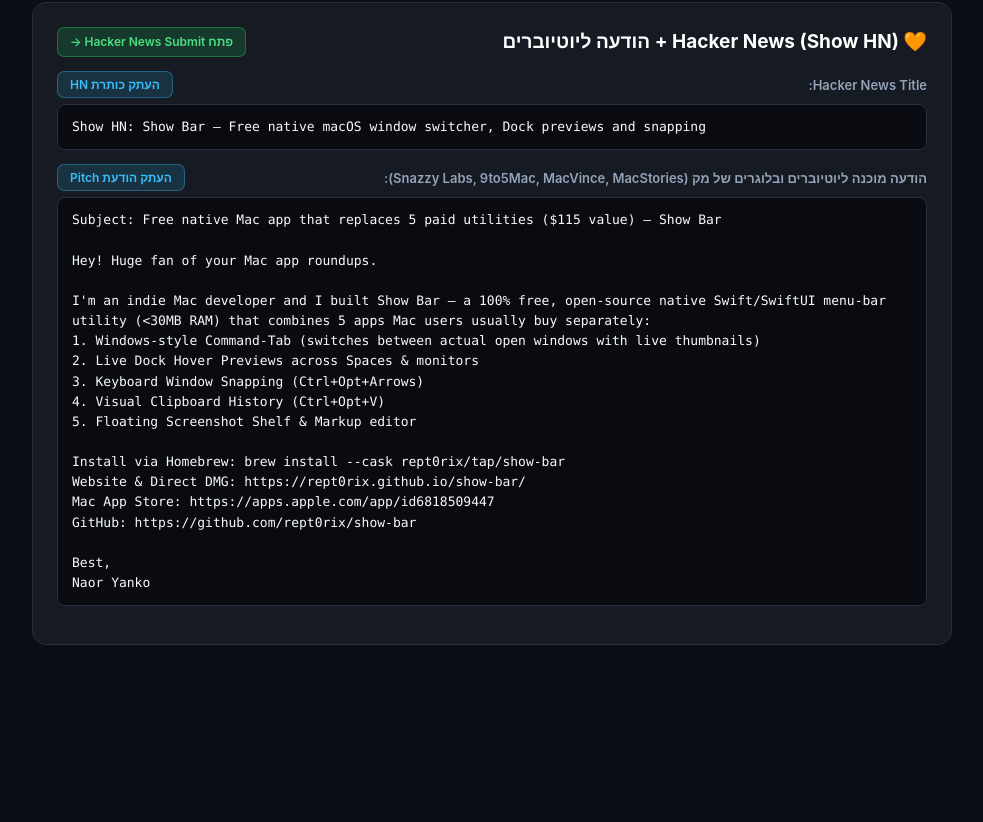
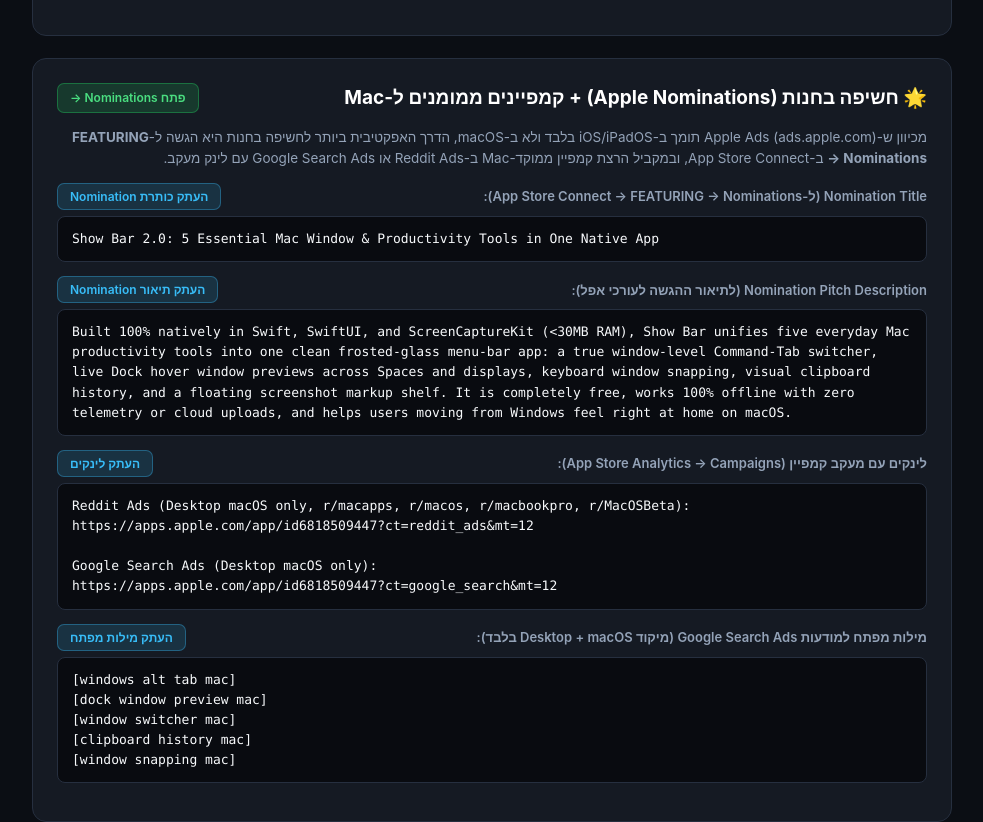
Before and after one commit to rept0rix/show-bar, a plain HTML site: page site/launch-kit.html in a window 1280 px wide. Shown: the part 2446-3268 px from the top of the page, without its empty margins (148-1131 px from the left). Before the commit the page ends 3149 px from the top, so only its background shows below. Drawn offline with Linux system fonts and the light colour scheme.

Commit message:
Update Mac App Store links, ASO metadata, and launch kit

```diff
--- a/site/launch-kit.html
+++ b/site/launch-kit.html
@@ -142,6 +142,9 @@ Would love to hear your feedback or feature requests!</pre>
         <span>🍎 App Store Connect — שדות ASO לקפיצה בחשיפות</span>
         <a class="btn btn-green" href="https://appstoreconnect.apple.com/apps/6818509447/distribution" target="_blank">פתח App Store Connect &rarr;</a>
       </h2>
+      <p style="font-size: 13.5px; color: var(--muted); margin-bottom: 14px;">
+        <strong>חשוב:</strong> את <strong>Promotional Text</strong> אפשר לעדכן מיד גם כשהגרסה הנוכחית במצב <code>Ready for Distribution</code>. כדי לערוך את <strong>Name</strong>, <strong>Subtitle</strong> ו-<strong>Keywords</strong>, יש ללחוץ על סימן ה-<code>(+)</code> הכחול ליד <code>macOS App</code> וליצור גרסה חדשה (<code>2.0.4</code>), כי אפל נועלת שדות אלו בגרסה שכבר אושרה.
+      </p>
       <div class="field">
         <div class="field-header">
           <span>Name (30/30 תווים):</span>
@@ -169,6 +172,53 @@ Would love to hear your feedback or feature requests!</pre>
           <button class="btn" onclick="copyId('asoPromo', this)">העתק Promotional Text</button>
         </div>
         <div class="copy-box" id="asoPromo">5 Mac utilities in 1 free native app: Windows-style Command-Tab window switcher, live Dock hover previews, window snapping, clipboard history &amp; screenshot shelf.</div>
+      </div>
+    </div>
+
+    <!-- Section 4.5: Apple Featuring Nominations & Paid Campaign Setup -->
+    <div class="card">
+      <h2>
+        <span>🌟 חשיפה בחנות (Apple Nominations) + קמפיינים ממומנים ל-Mac</span>
+        <a class="btn btn-green" href="https://appstoreconnect.apple.com/apps/6818509447/distribution/nominations" target="_blank">פתח Nominations &rarr;</a>
+      </h2>
+      <p style="font-size: 13.5px; color: var(--muted); margin-bottom: 14px;">
+        מכיוון ש-Apple Ads (<code>ads.apple.com</code>) תומך ב-iOS/iPadOS בלבד ולא ב-macOS, הדרך האפקטיבית ביותר לחשיפה בחנות היא הגשה ל-<strong>FEATURING &rarr; Nominations</strong> ב-App Store Connect, ובמקביל הרצת קמפיין ממוקד-Mac ב-Reddit Ads או Google Search Ads עם לינק מעקב.
+      </p>
+      <div class="field">
+        <div class="field-header">
+          <span>Nomination Title (ל-App Store Connect &rarr; FEATURING &rarr; Nominations):</span>
+          <button class="btn" onclick="copyId('nomTitle', this)">העתק כותרת Nomination</button>
+        </div>
+        <div class="copy-box" id="nomTitle">Show Bar 2.0: 5 Essential Mac Window &amp; Productivity Tools in One Native App</div>
+      </div>
+      <div class="field">
+        <div class="field-header">
+          <span>Nomination Pitch Description (לתיאור ההגשה לעורכי אפל):</span>
+          <button class="btn" onclick="copyId('nomDesc', this)">העתק תיאור Nomination</button>
+        </div>
+        <pre id="nomDesc">Built 100% natively in Swift, SwiftUI, and ScreenCaptureKit (&lt;30MB RAM), Show Bar unifies five everyday Mac productivity tools into one clean frosted-glass menu-bar app: a true window-level Command-Tab switcher, live Dock hover window previews across Spaces and displays, keyboard window snapping, visual clipboard history, and a floating screenshot markup shelf. It is completely free, works 100% offline with zero telemetry or cloud uploads, and helps users moving from Windows feel right at home on macOS.</pre>
+      </div>
+      <div class="field">
+        <div class="field-header">
+          <span>לינקים עם מעקב קמפיין (App Store Analytics &rarr; Campaigns):</span>
+          <button class="btn" onclick="copyId('paidLinks', this)">העתק לינקים</button>
+        </div>
+        <pre id="paidLinks">Reddit Ads (Desktop macOS only, r/macapps, r/macos, r/macbookpro, r/MacOSBeta):
+https://apps.apple.com/app/id6818509447?ct=reddit_ads&amp;mt=12
+
+Google Search Ads (Desktop macOS only):
+https://apps.apple.com/app/id6818509447?ct=google_search&amp;mt=12</pre>
+      </div>
+      <div class="field">
+        <div class="field-header">
+          <span>מילות מפתח למודעות Google Search Ads (מיקוד Desktop + macOS בלבד):</span>
+          <button class="btn" onclick="copyId('googleAdsKw', this)">העתק מילות מפתח</button>
+        </div>
+        <pre id="googleAdsKw">[windows alt tab mac]
+[dock window preview mac]
+[window switcher mac]
+[clipboard history mac]
+[window snapping mac]</pre>
       </div>
     </div>
 
```
Also changed, not shown: 3 other files.
